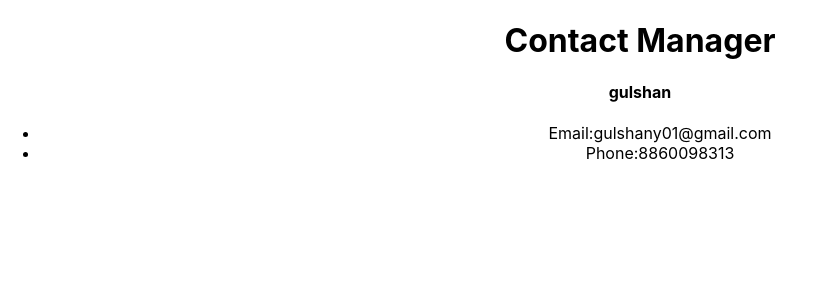
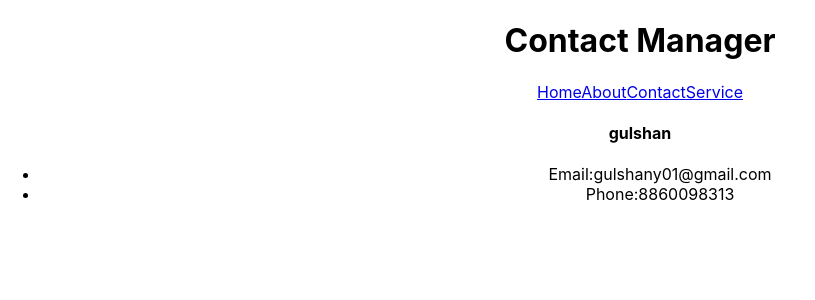
Before and after one commit to gulshanyadav01/contactmanager, a React (Create React App) app: page / in a window 1280 px wide. Shown: the top 300 px of the page, without its empty margins (0-815 px from the left). Built offline with nearby package versions, Linux system fonts and the light colour scheme.

Commit message:
yet to come

```diff
--- a/src/components/Header.jsx
+++ b/src/components/Header.jsx
@@ -13,7 +13,10 @@ const Header = (props) => {
             </div>
             <div>
                 <nav>
-
+                    <a href = "home">Home</a>
+                    <a href = "About">About</a>
+                    <a href = "contact">Contact</a>
+                    <a href = "services">Service</a>
                 </nav>
             </div>
             </div>
```
